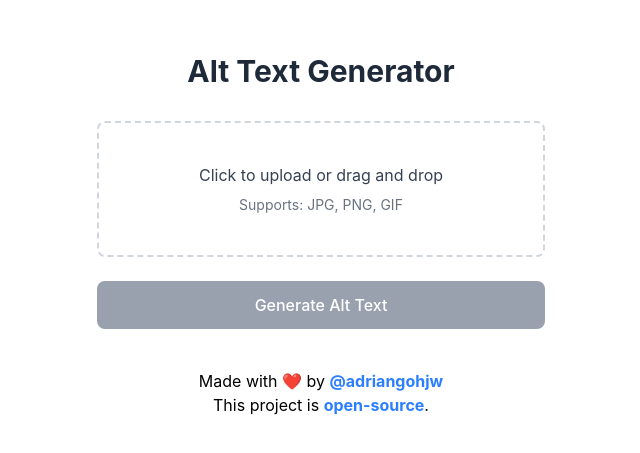
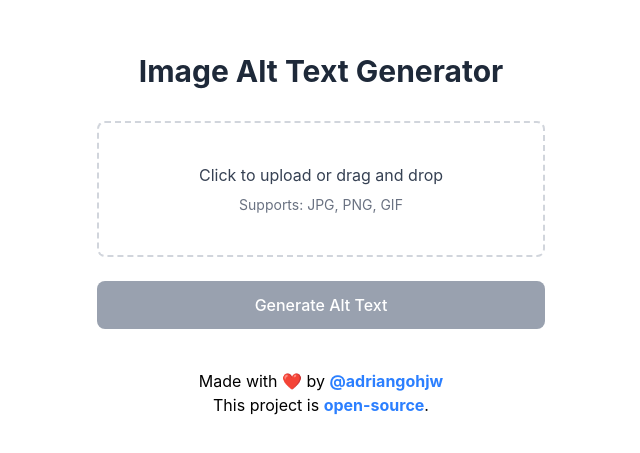
Before and after one commit to adriangohjw/alt-text-generator, a React (Vite) app in the folder packages/frontend/: page / in a window 1280 px wide. Shown: the part 157-610 px from the top of the page, without its empty margins (319-959 px from the left). Built offline with nearby package versions, Linux system fonts and the light colour scheme.

Commit message:
Update header title from "Alt Text Generator" to "Image Alt Text Generator" for clarity.

```diff
--- a/packages/frontend/src/App.tsx
+++ b/packages/frontend/src/App.tsx
@@ -56,7 +56,7 @@ function App() {
   return (
     <div className="min-h-screen bg-white dark:bg-gray-900 flex flex-col items-center justify-center p-4">
       <h1 className="text-3xl font-bold text-gray-800 dark:text-white mb-8">
-        Alt Text Generator
+        Image Alt Text Generator
       </h1>
 
       <div className="w-full max-w-md space-y-6">
```
